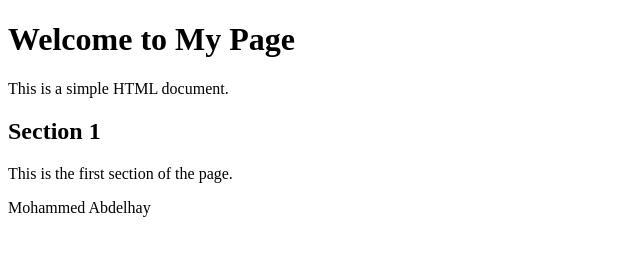
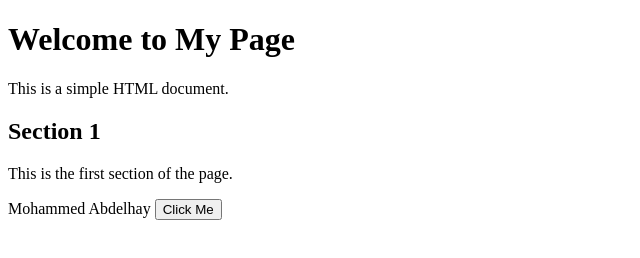
Before and after one commit to mma1979/yat542-app1, a plain HTML site: page index.html in a window 1280 px wide. Shown: the whole page, without its empty margins (0-640 px from the left). Drawn offline with Linux system fonts and the light colour scheme.

Commit message:
Add button element to the webpage for user interaction

```diff
--- a/index.html
+++ b/index.html
@@ -15,5 +15,7 @@
     </div>
 
     <span>Mohammed Abdelhay</span>
+
+    <button onclick="alert('Button clicked!')" type="button">Click Me</button>
 </body>
 </html>
```
